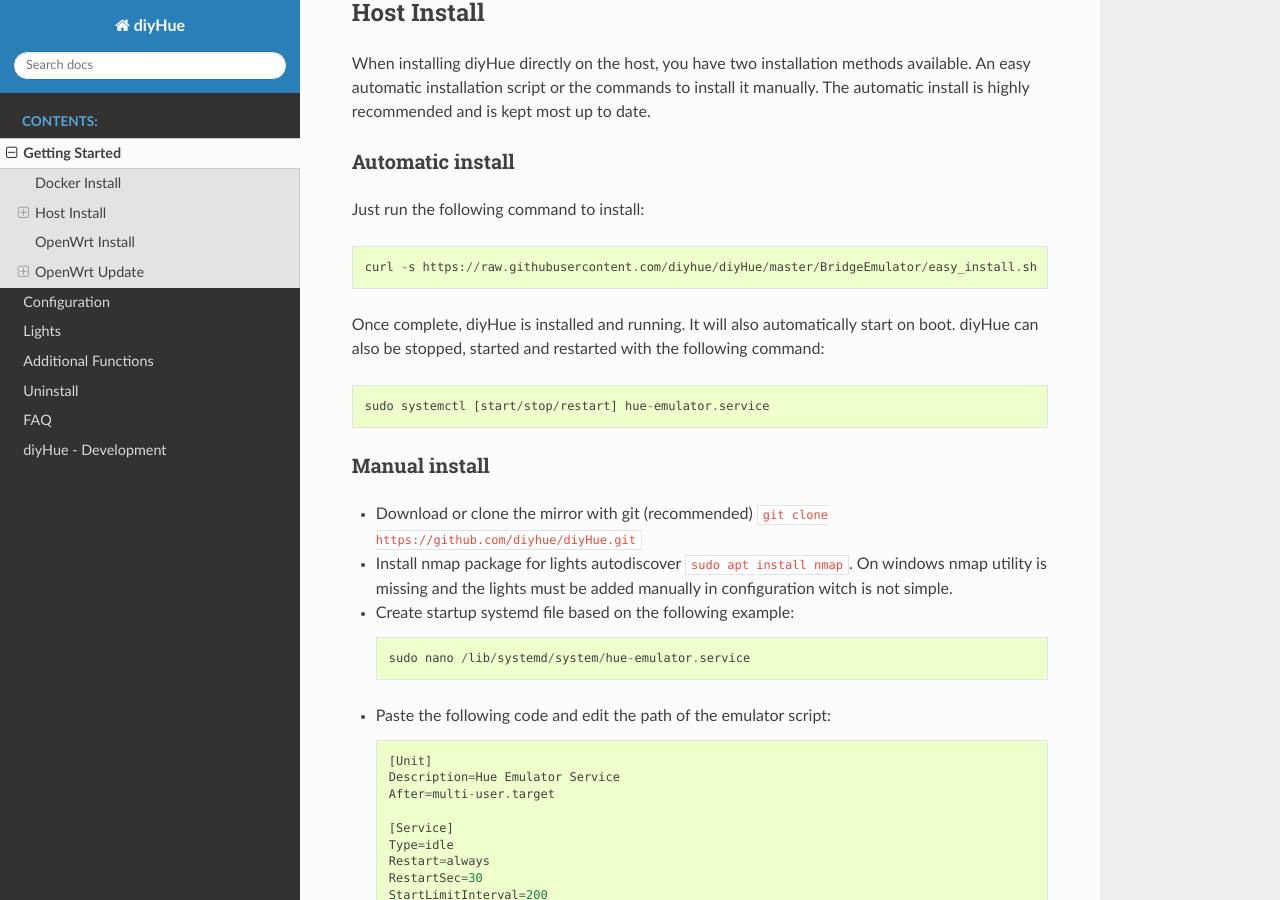
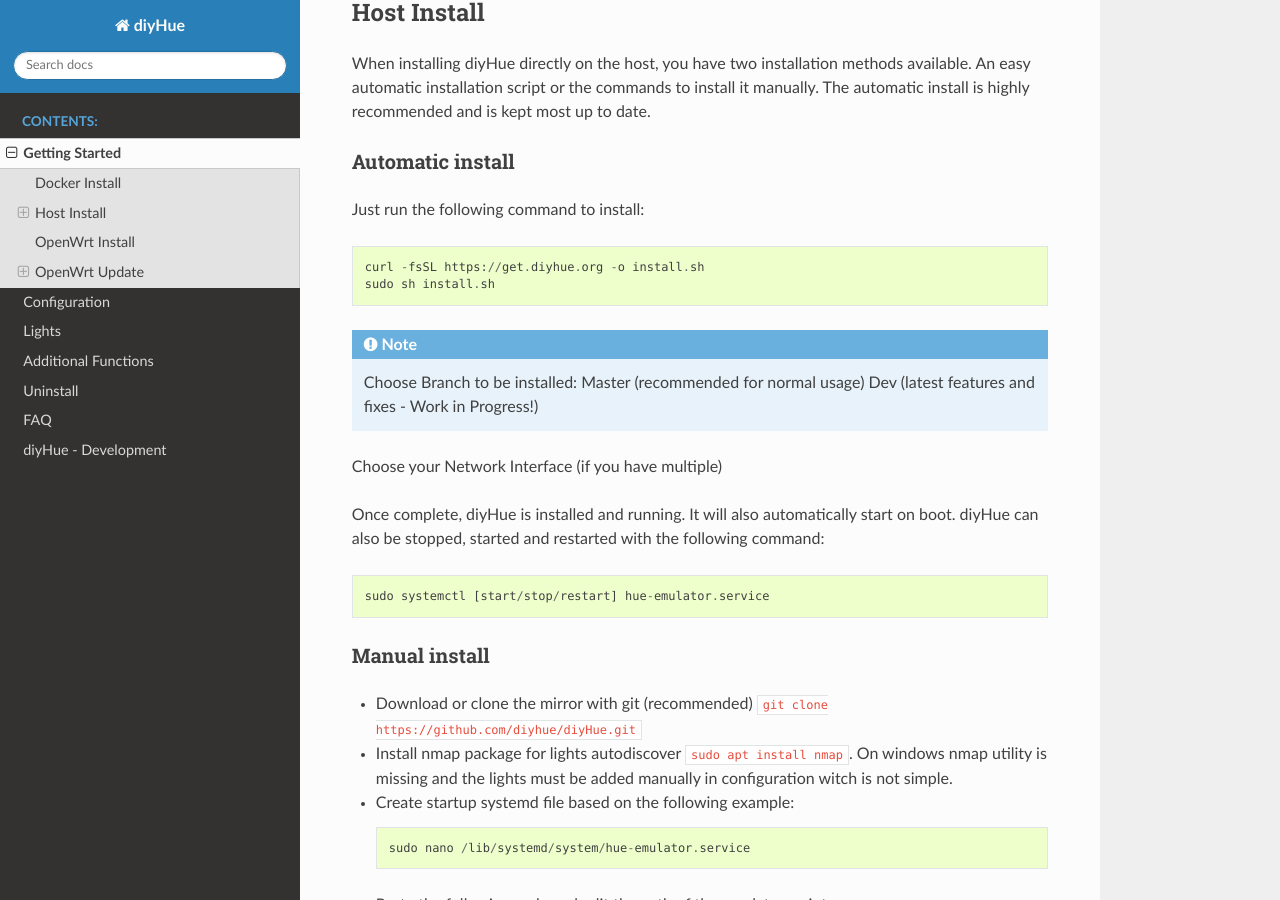
Before and after one commit to diyhue/ReadTheDocs, a Sphinx documentation site: the page built from source/getting_started.rst, in a window 1280 px wide and 900 px high, scrolled down 2169 px. Built offline with Sphinx 7.4.7 and the Read the Docs theme 2.0.0, drawn with Linux system fonts in a browser that asks for light colours.

Commit message:
Update getting_started.rst
Add Install URL - Host Install
Add note to choose Branch and Network Interface

```diff
--- a/source/getting_started.rst
+++ b/source/getting_started.rst
@@ -61,8 +61,18 @@
 
 Just run the following command to install::
 
-    curl -s https://raw.githubusercontent.com/diyhue/diyHue/master/BridgeEmulator/easy_install.sh | sudo bash /dev/stdin
+    curl -fsSL https://get.diyhue.org -o install.sh
+    sudo sh install.sh
+.. curl -s https://raw.githubusercontent.com/diyhue/diyHue/master/BridgeEmulator/easy_install.sh | sudo bash /dev/stdin
 
+.. note::
+    Choose Branch to be installed:
+    Master (recommended for normal usage)
+    Dev (latest features and fixes - Work in Progress!)
+
+
+
+Choose your Network Interface (if you have multiple)
 
 Once complete, diyHue is installed and running. It will also automatically start on boot. diyHue can also be stopped, started and restarted with the following command::
 
```
